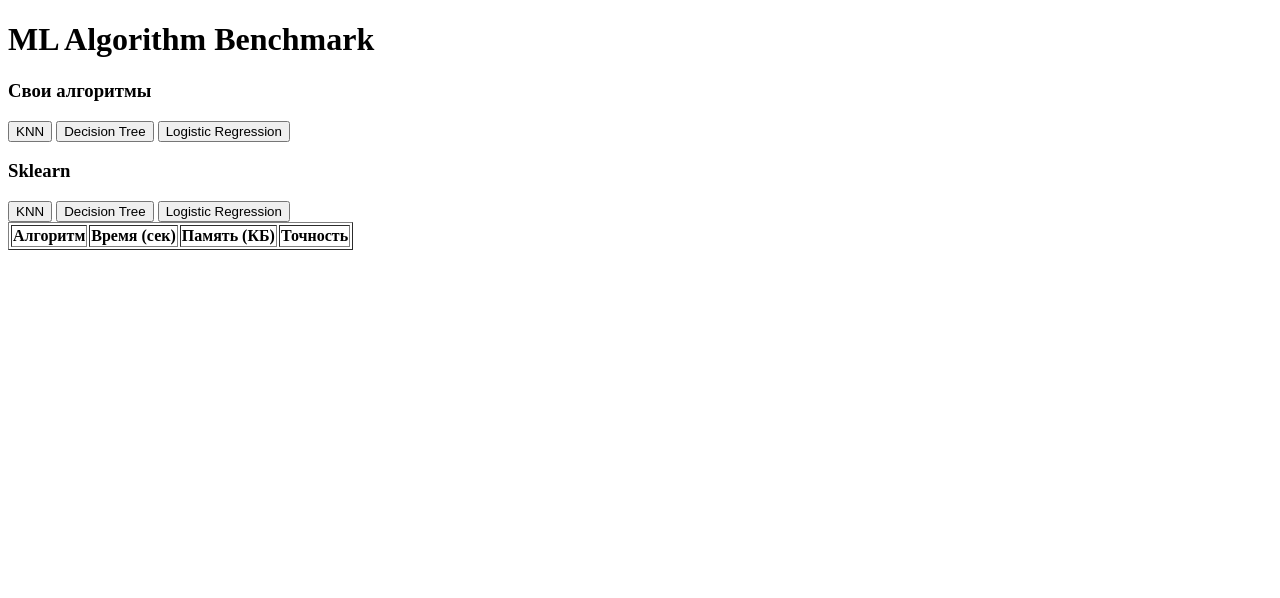
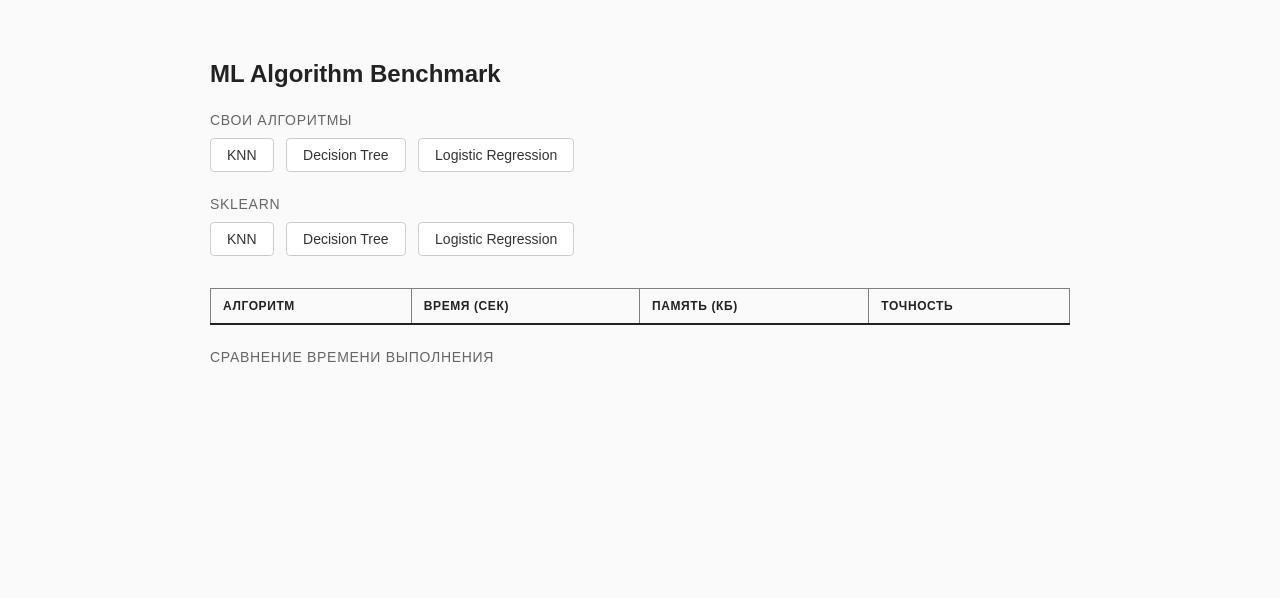
Before and after one commit to balashova12/django-ml-benchmark, a Django app: page / in a window 1280 px wide. Shown: the top 598 px of the page. Run offline with Django 5.2, Linux system fonts and the light colour scheme; lists and menus that the app fills with data are empty; a map, chart or similar area stays blank.

Commit message:
added charts, css

```diff
--- /dev/null
+++ b/main/static/css/style.css
@@ -0,0 +1,69 @@
+* {
+    margin: 0;
+    padding: 0;
+    box-sizing: border-box;
+}
+
+body {
+    font-family: Arial, sans-serif;
+    max-width: 900px;
+    margin: 60px auto;
+    padding: 0 20px;
+    color: #222;
+    background-color: #fafafa;
+}
+
+h1 {
+    font-size: 24px;
+    font-weight: bold;
+    margin-bottom: 8px;
+}
+
+h3 {
+    font-size: 14px;
+    font-weight: normal;
+    color: #666;
+    margin: 24px 0 10px;
+    text-transform: uppercase;
+    letter-spacing: 0.05em;
+}
+
+button {
+    padding: 8px 16px;
+    margin-right: 8px;
+    border: 1px solid #ccc;
+    background: white;
+    border-radius: 4px;
+    cursor: pointer;
+    font-size: 14px;
+    color: #333;
+}
+
+button:hover {
+    background: #f0f0f0;
+}
+
+table {
+    width: 100%;
+    border-collapse: collapse;
+    margin-top: 32px;
+    font-size: 14px;
+}
+
+th {
+    text-align: left;
+    padding: 10px 12px;
+    border-bottom: 2px solid #222;
+    font-size: 12px;
+    text-transform: uppercase;
+    letter-spacing: 0.05em;
+}
+
+td {
+    padding: 10px 12px;
+    border-bottom: 1px solid #eee;
+}
+
+tr:last-child td {
+    border-bottom: none;
+}
--- a/main/templates/index.html
+++ b/main/templates/index.html
@@ -3,6 +3,9 @@
 <head>
     <meta charset="UTF-8">
     <title>ML Benchmark</title>
+    {% load static %}
+    <link rel="stylesheet" href="{% static 'css/style.css' %}">
+    <script src="https://cdn.jsdelivr.net/npm/chart.js"></script>
 </head>
 <body>
     <h1>ML Algorithm Benchmark</h1>
@@ -29,17 +32,83 @@
         <tbody id="results"></tbody>
     </table>
 
+    <h3>Сравнение времени выполнения</h3>
+    <div style="display: flex; flex-wrap: wrap; gap: 40px; margin-top: 20px;">
+        <div style="flex: 1; min-width: 250px;"><canvas id="chartKnn"></canvas></div>
+        <div style="flex: 1; min-width: 250px;"><canvas id="chartTree"></canvas></div>
+        <div style="flex: 1; min-width: 250px;"><canvas id="chartLogistic"></canvas></div>
+    </div>
+
     <script>
+        const names = {
+            'knn': 'KNN (свой)',
+            'knn_lib': 'KNN (sklearn)',
+            'tree': 'Decision Tree (свой)',
+            'tree_lib': 'Decision Tree (sklearn)',
+            'logistic': 'Logistic Regression (свой)',
+            'logistic_lib': 'Logistic Regression (sklearn)',
+        };
+
+        const results = {};
+
         async function run(algorithm) {
             const response = await fetch(`/run/${algorithm}/`);
             const data = await response.json();
+            results[algorithm] = data;
+            renderTable();
+            renderChart();
+        }
+
+        function renderTable() {
             const tbody = document.getElementById('results');
-            tbody.innerHTML += `<tr>
-                <td>${algorithm}</td>
-                <td>${data.time}</td>
-                <td>${data.memory_kb}</td>
-                <td>${data.accuracy}</td>
-            </tr>`;
+            tbody.innerHTML = Object.entries(results).map(([alg, data]) => `
+                <tr>
+                    <td>${names[alg]}</td>
+                    <td>${data.time}</td>
+                    <td>${data.memory_kb}</td>
+                    <td>${data.accuracy}</td>
+                </tr>
+            `).join('');
+        }
+
+        function renderChart() {
+            const groups = [
+                { id: 'chartKnn', label: 'KNN', custom: 'knn', lib: 'knn_lib' },
+                { id: 'chartTree', label: 'Decision Tree', custom: 'tree', lib: 'tree_lib' },
+                { id: 'chartLogistic', label: 'Logistic Regression', custom: 'logistic', lib: 'logistic_lib' },
+            ];
+
+            groups.forEach(group => {
+                if (!results[group.custom] && !results[group.lib]) return;
+
+                const ctx = document.getElementById(group.id).getContext('2d');
+                if (window[group.id + '_chart']) window[group.id + '_chart'].destroy();
+
+                window[group.id + '_chart'] = new Chart(ctx, {
+                    type: 'bar',
+                    data: {
+                        labels: ['Свой', 'Sklearn'],
+                        datasets: [{
+                            data: [
+                                results[group.custom] ? results[group.custom].time : 0,
+                                results[group.lib] ? results[group.lib].time : 0,
+                            ],
+                            backgroundColor: ['#4a90d9', '#27ae60'],
+                            borderRadius: 4,
+                        }]
+                    },
+                    options: {
+                        responsive: true,
+                        plugins: {
+                            title: { display: true, text: group.label },
+                            legend: { display: false },
+                        },
+                        scales: {
+                            y: { beginAtZero: true, title: { display: true, text: 'сек' } }
+                        }
+                    }
+                });
+            });
         }
     </script>
 </body>
--- a/main/views.py
+++ b/main/views.py
@@ -11,7 +11,6 @@
 from .algorithms import knn_predict, build_tree, tree_predict, train_logistic, logistic_predict
 import numpy as np
 
-# Загружаем данные один раз
 iris = datasets.load_iris()
 X = iris.data.tolist()
 y = iris.target.tolist()
```
Also changed, not shown: main/algorithms.py (+1 -7 lines).
